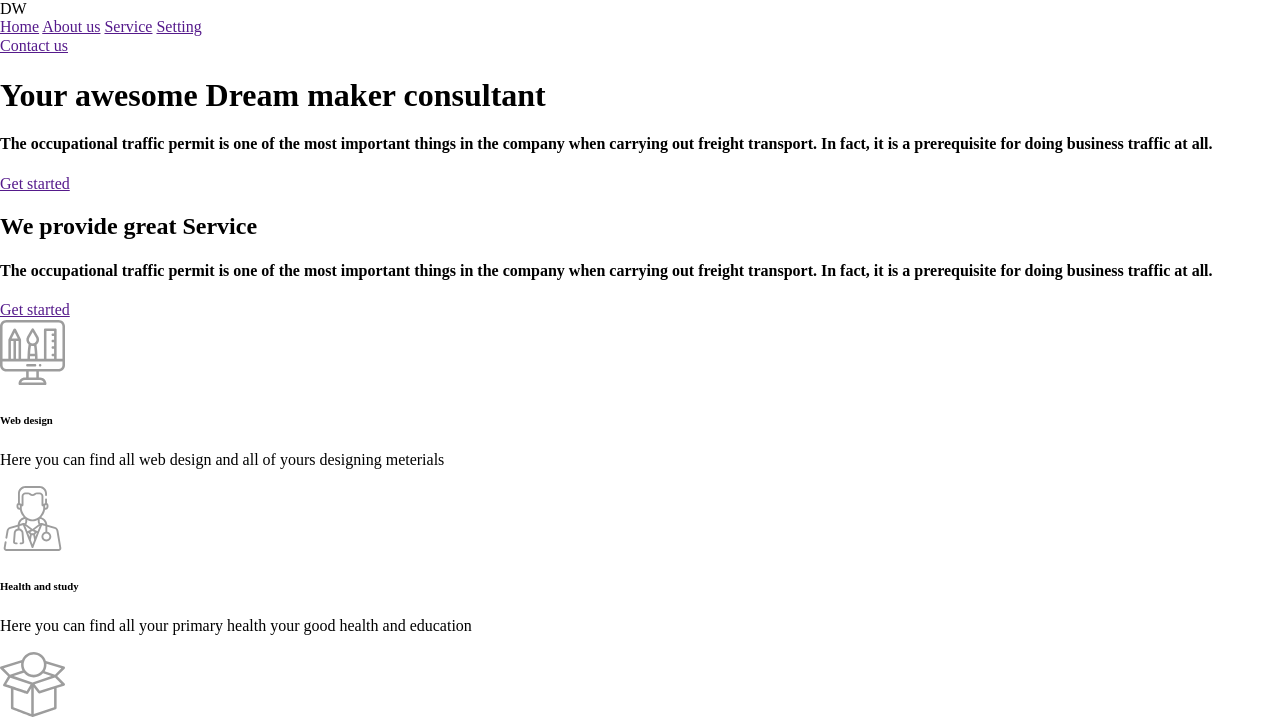
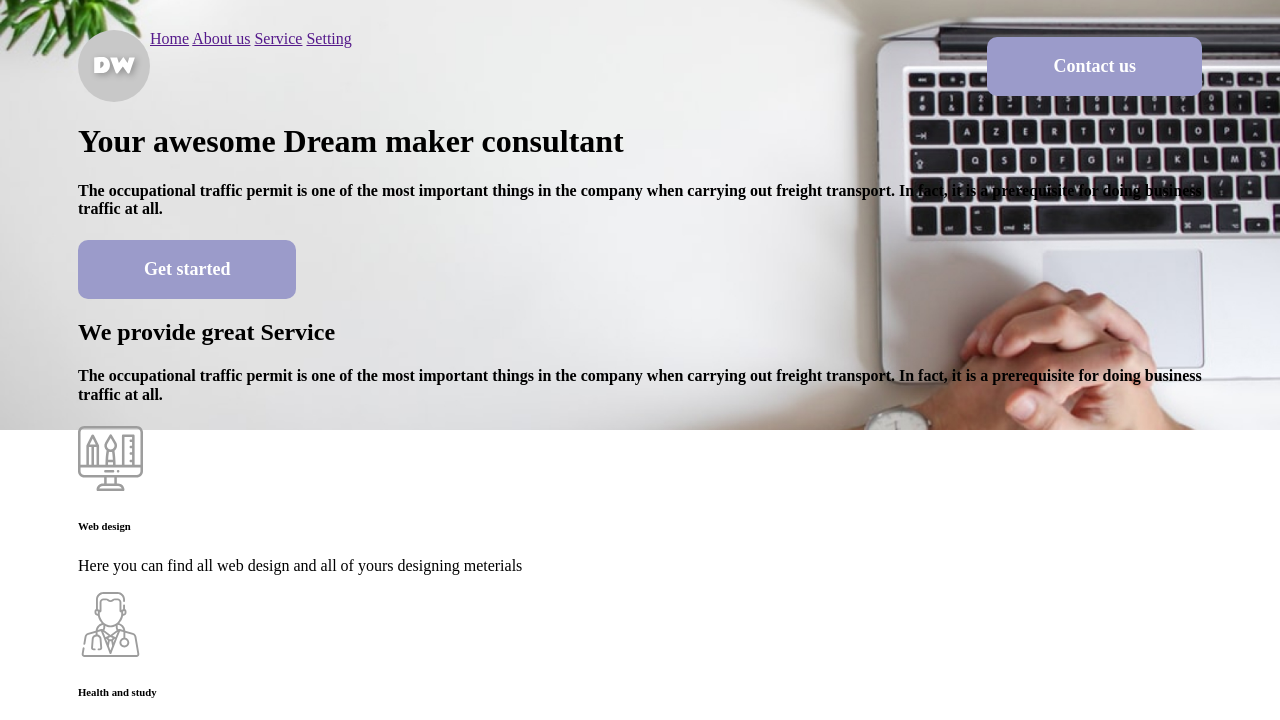
Before and after one commit to Edvinas1982/Responsive-design-from-Figma-DW-company, a plain HTML site: page index.html in a window 1280 px wide. Shown: the top 720 px of the page. Drawn offline with nearby package versions, Linux system fonts and the light colour scheme.

Commit message:
start_styling

```diff
--- a/index.html
+++ b/index.html
@@ -14,9 +14,7 @@
         <div class="container">
             <header>
                 <div class="header_left">
-                    <div class="travelcream">
-                        DW
-                    </div>
+                    <img src="img/Main_logo.svg" alt="Main_logo">
                     <nav>
                         <a href="">Home</a>
                         <a href="">About us</a>
@@ -25,7 +23,7 @@
                     </nav>
                 </div>
                 <div class="header_button">
-                    <a class="Contact_us" href="">Contact us</a>
+                    <a class="contact_us" href="">Contact us</a>
                 </div>
             </header>
             <div class="main_title">
@@ -36,16 +34,13 @@
                     doing business traffic at all.
                 </h4>
                 <div class="main_title_button">
-                    <a class="Get_started" href="">Get started</a>
+                    <a class="get_started" href="">Get started</a>
                 </div>
             </div>
             <div class="bottom_information">
                 <h2>We provide great Service</h2>
                 <h4>The occupational traffic permit is one of the most important things in the company  when carrying out freight transport.  In fact, it is a prerequisite for doing business traffic at all.
                 </h4>
-                <div class="main_title_button">
-                    <a class="Get_started" href="">Get started</a>
-                </div>
             </div>
             <footer>
                 <article class="block">
--- a/style.css
+++ b/style.css
@@ -0,0 +1,35 @@
+.container {
+    width: 100%;
+    max-width: 1124px;
+    margin: 0 auto;
+    padding: 0 12px;
+}
+.hero {
+    background-image: url("img/Background.jpg");
+    max-height: 50vh;
+    background-position: center;
+    background-repeat: no-repeat;
+    background-size: cover;
+    padding-top: 30px;
+}
+header {
+    display: flex;
+    justify-content: space-between;
+    align-items: center;
+}
+.header_left {
+    display: flex;
+}
+.contact_us,
+.get_started {
+    display: inline-block;
+    font-size: 18px;
+    padding: 16px 66px;
+    line-height: 27px;
+    font-weight: 600;
+    text-decoration: none;
+    color: #FFFFFF;
+    border-radius: 10px;
+    background: #9B9BCA;
+    transition: all ease 0.3s;
+}
```
